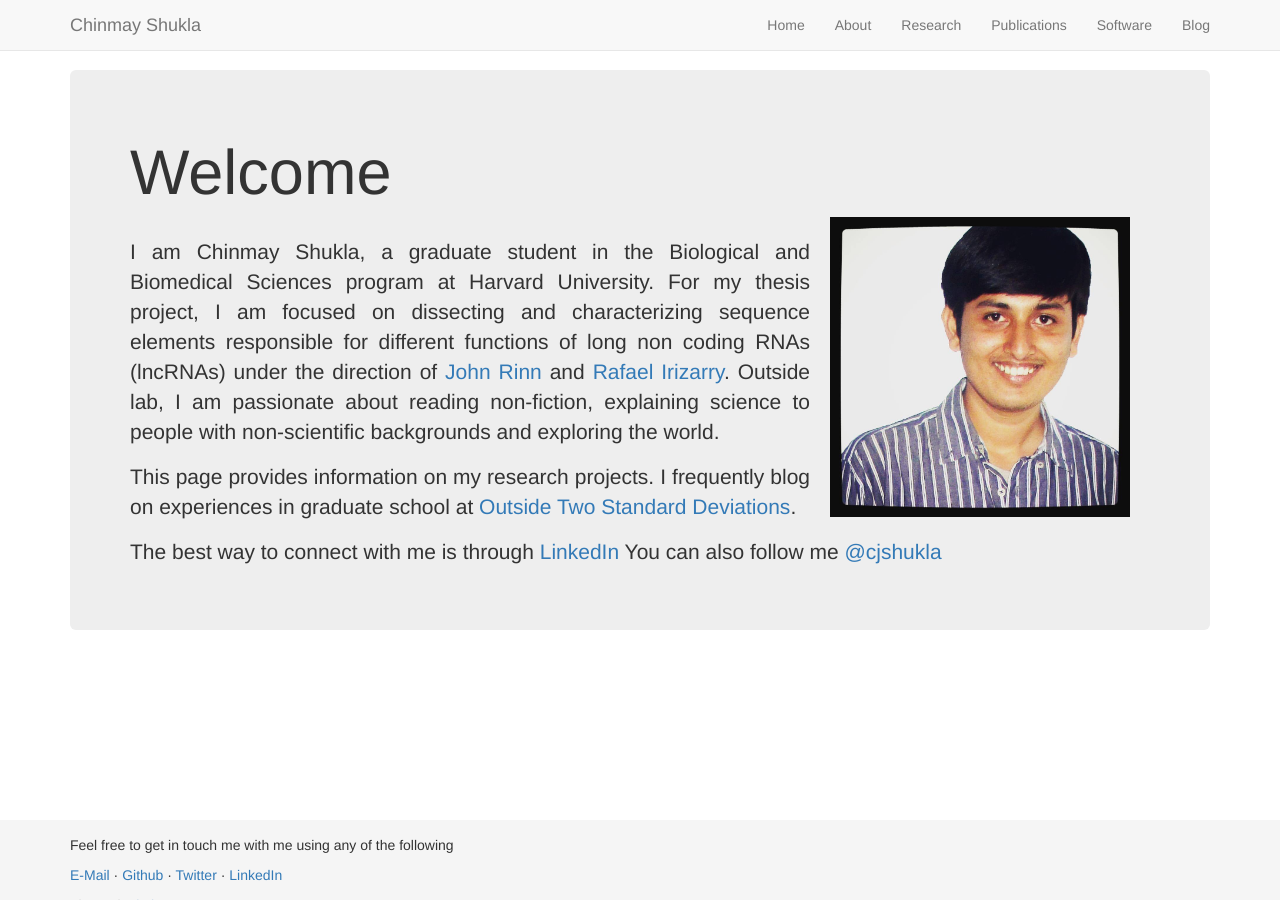
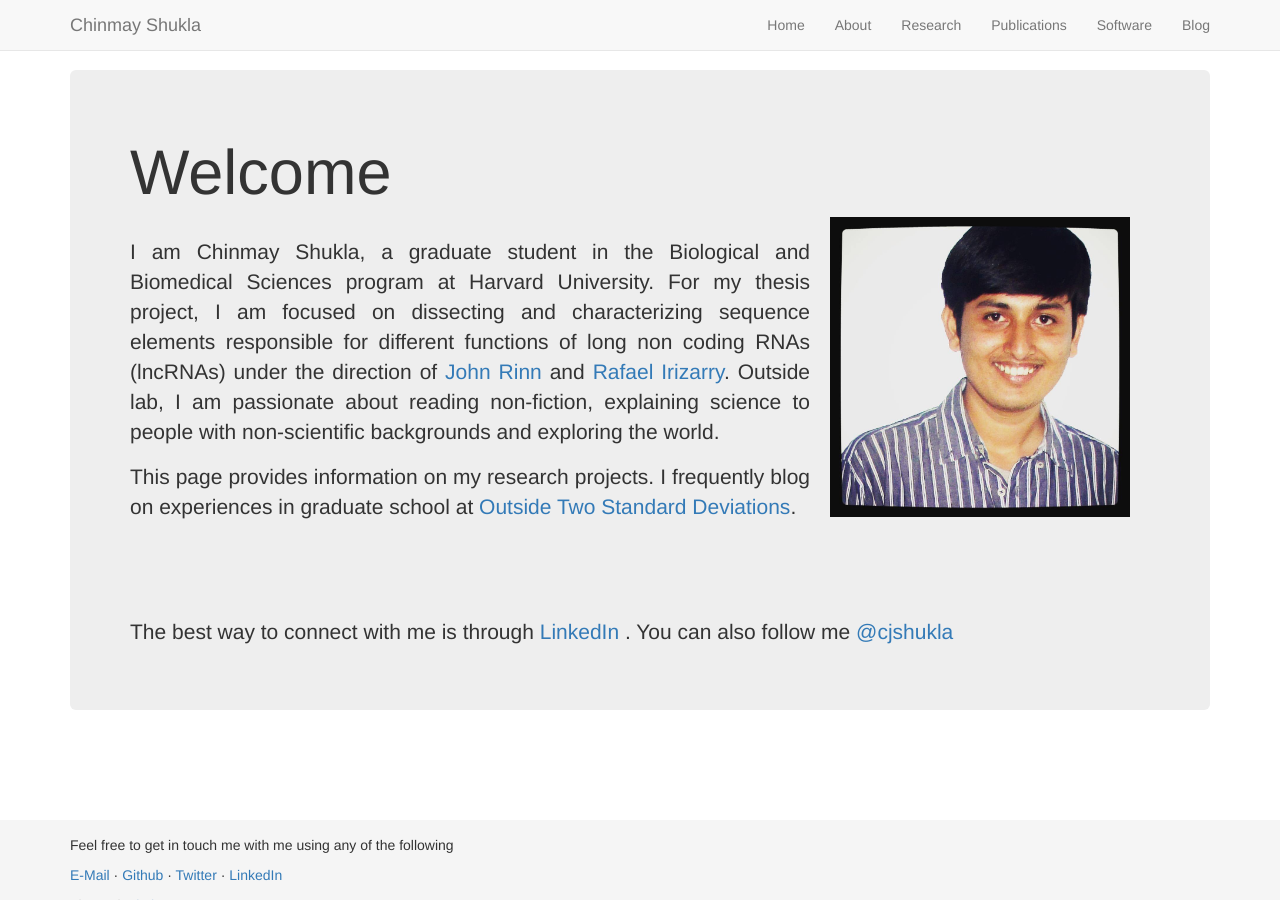
Before and after one commit to cshukla/cshukla.github.io, a Jekyll site: the page built from index.html, in a window 1280 px wide and 900 px high. Built offline with Jekyll 4.4.1, drawn with Linux system fonts in a browser that asks for light colours; nearby versions of some CDN libraries; the list of posts is cut into pages by our own code.

```diff
--- a/index.html
+++ b/index.html
@@ -23,8 +23,11 @@ layout: template1
     	<a href="http://outsidetwostandarddeviations.wordpress.com">
       	Outside Two Standard Deviations</a>.</p>
 
+    <br></br>
+    <br></br>
+
     <p align="justify">  The best way to connect with me is through
-    	<a href="https://www.linkedin.com/in/shuklachinmay">LinkedIn </a>
+    	<a href="https://www.linkedin.com/in/shuklachinmay">LinkedIn </a>.
     	You can also follow me <a href="https://twitter.com/cjshukla">@cjshukla</a>
     </p>
 
```
